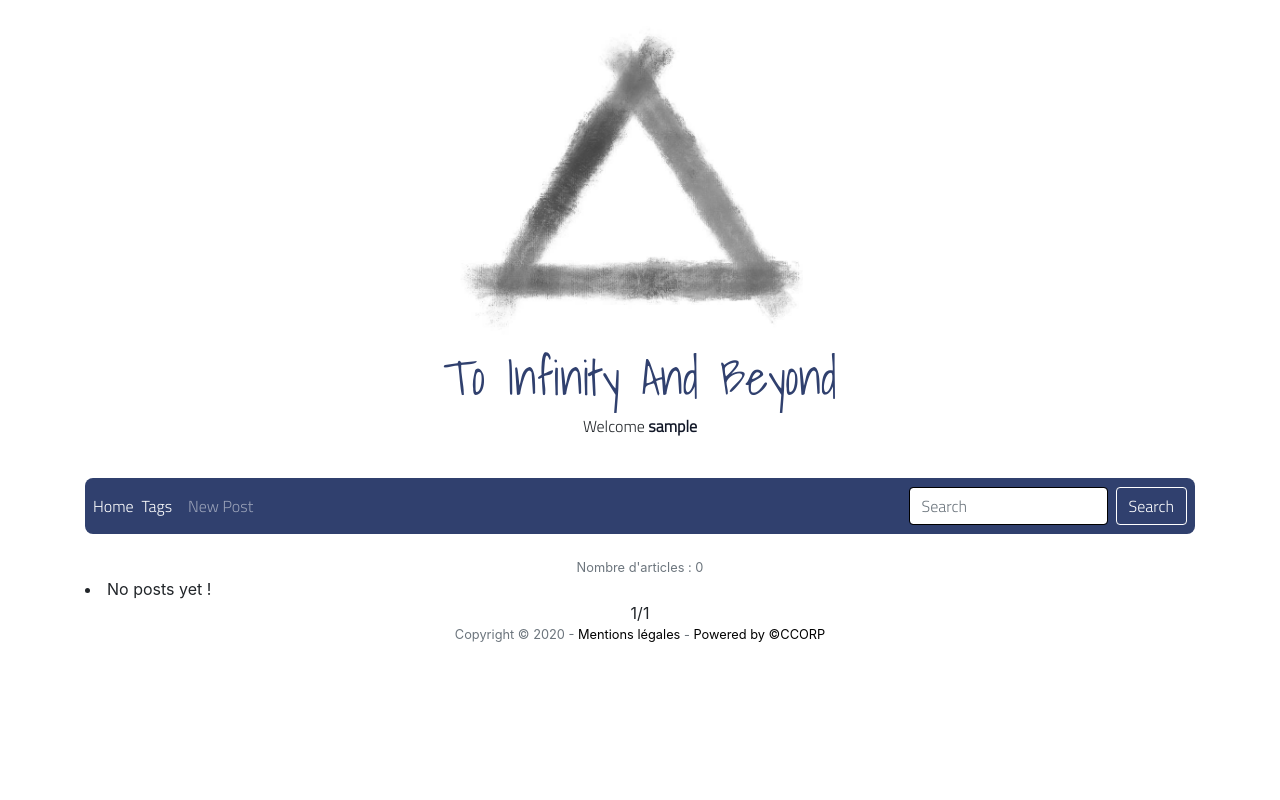
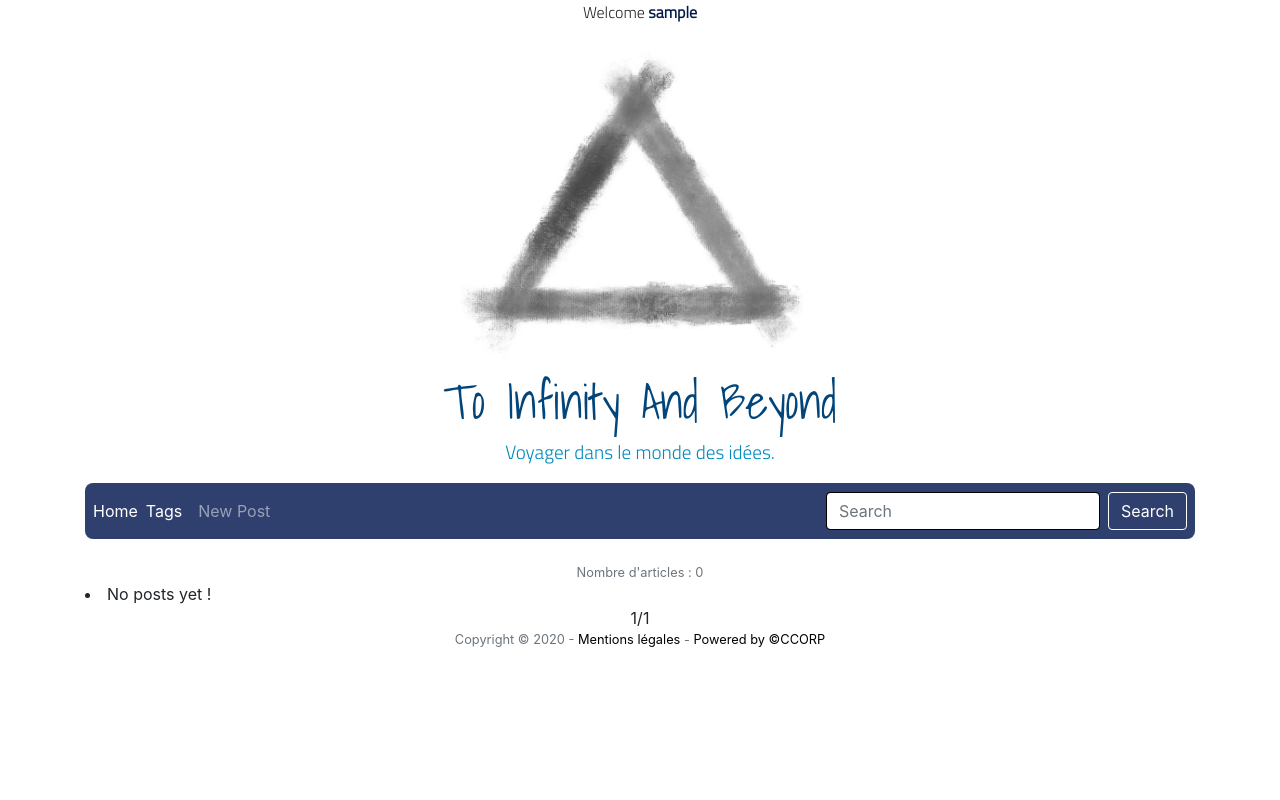
Before and after one commit to sloutmyv/SYC_BLOG_2020, a Django app: page / in a window 1280 px wide. Run offline with Django 3.2, Linux system fonts and the light colour scheme; the visitor is signed in with stand-in values (Sample User, id 1); data that the repository does not hold is empty; some libraries are stand-ins or nearby versions.

Commit message:
20200415-0857 - Some front on home_header

```diff
--- a/src/static/css/base.css
+++ b/src/static/css/base.css
@@ -1,12 +1,21 @@
+/* Variables */
+:root{
+  --color-1:#D6E8EE;
+  --color-2:#97CADB;
+  --color-3:#018ABE;
+  --color-4:#02457A;
+  --color-5:#001B48;
+}
+
 /* Fonts */
-  /* home_header */
-    .shadowsintolight-text {font-family: 'Shadows Into Light', cursive;}
-  /* posts_list */
-    .titillium-text{font-family: 'Titillium Web', sans-serif;}
+    .shadowsintolight-font {font-family: 'Shadows Into Light', cursive;}
+    .titillium-font{font-family: 'Titillium Web', sans-serif;}
+    .nounderline{text-decoration: none !important}
 
 /* Size */
   /* home_header */
     .home-header-title{font-size: 3rem;}
+    .home-header-subtitle{font-size: 1.2rem;}
   /* home_navbar */
     .nav-font, .navbar-brand{font-size: 1rem;}
   /* posts_list */
@@ -21,13 +30,13 @@
 
 /* Color */
   /* home_header */
-    a.home-header-title, a.home-header-title:link, a.home-header-title:visited{
-    color: #30406E;}
+    a.home-header-title, a.home-header-title:link, a.home-header-title:visited{color: var(--color-4);}
+    .home-header-subtitle{color: var(--color-3);}
   /* posts_list */
     a.link-in-black, a.link-in-black:link, a.link-in-black:visited{
     color: #000000;}
-    a.link-in-purple, a.link-in-purple:link, a.link-in-purple:visited{
-    color: #111727;}
+    a.link-color-5, a.link-color-5:link, a.link-color-5:visited{
+    color: var(--color-5);}
     a.posts-list-title, a.posts-list-title:link, a.posts-list-title:visited{
     color: #000000;}
 
--- a/src/templates/base.html
+++ b/src/templates/base.html
@@ -21,7 +21,6 @@
     <div class='container'>
     <!-- Header -->
     {% include "home_header.html" %}
-    <br>
     {% include "home_navbar.html" %}
     <br>
     {% block content %}
--- a/src/templates/home_header.html
+++ b/src/templates/home_header.html
@@ -1,5 +1,12 @@
 {% load static %}
 <header class="home-header">
+  <div class="row titillium-font">
+    <div class="col-12" align="center">
+      {% if user.is_authenticated %}
+        <span> Welcome <a class="link-color-5" href="{% url 'posts-app:posts-list-privateauthorspace' privatespace=user.username %}"><b>{{ user.username }}</b></a></span>
+      {% endif %}
+    </div>
+  </div>
   <div class="row">
     <div class="col-12" align="center">
       <a href="{% url 'posts-app:posts-list' %}">
@@ -9,15 +16,12 @@
   </div>
   <div class="row">
     <div class="col-12" align="center">
-      <a class="home-header-title shadowsintolight-text" href="{% url 'posts-app:posts-list' %}">To Infinity And Beyond</a>
+      <a class="home-header-title shadowsintolight-font nounderline" href="{% url 'posts-app:posts-list' %}">To Infinity And Beyond</a>
     </div>
   </div>
-  <div class="row titillium-text">
+  <div class="row titillium-font">
     <div class="col-12" align="center">
-      {% if user.is_authenticated %}
-        <p> Welcome <a class="link-in-purple" href="{% url 'posts-app:posts-list-privateauthorspace' privatespace=user.username %}"><b>{{ user.username }}</b></a></p>
-
-      {% endif %}
+      <p class="home-header-subtitle">Voyager dans le monde des idées.</p>
     </div>
   </div>
 </header>
```
Also changed, not shown: 1 other file.
